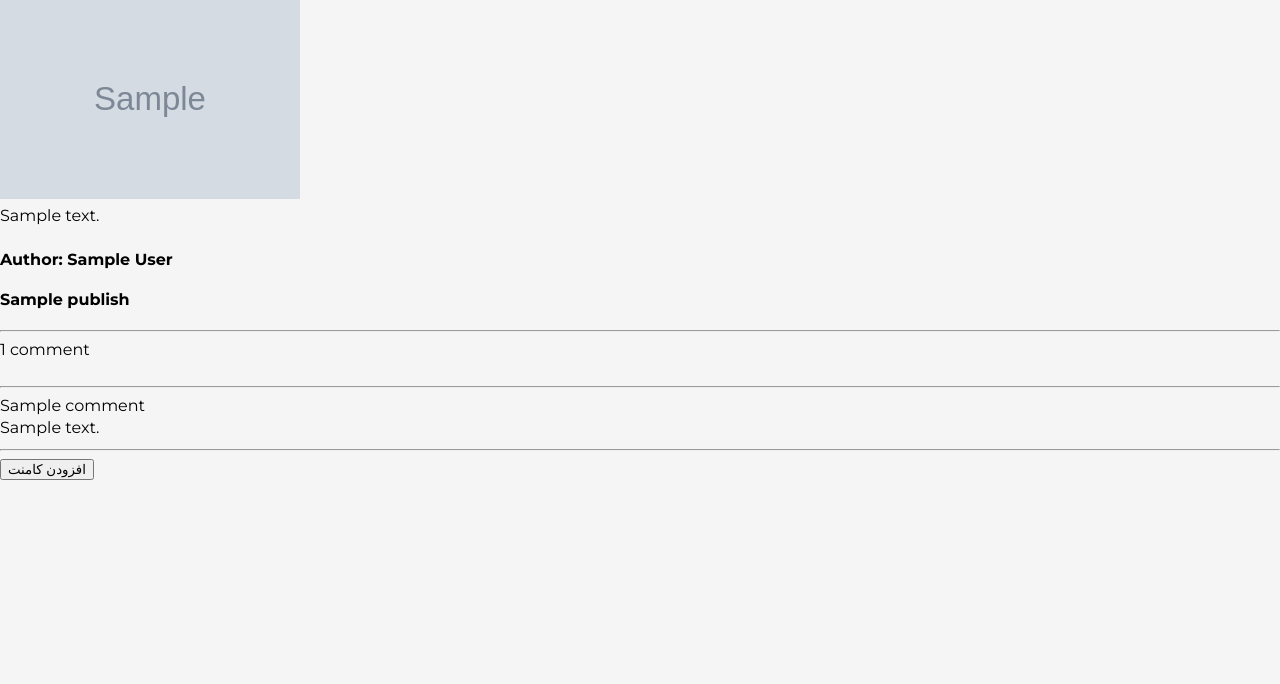
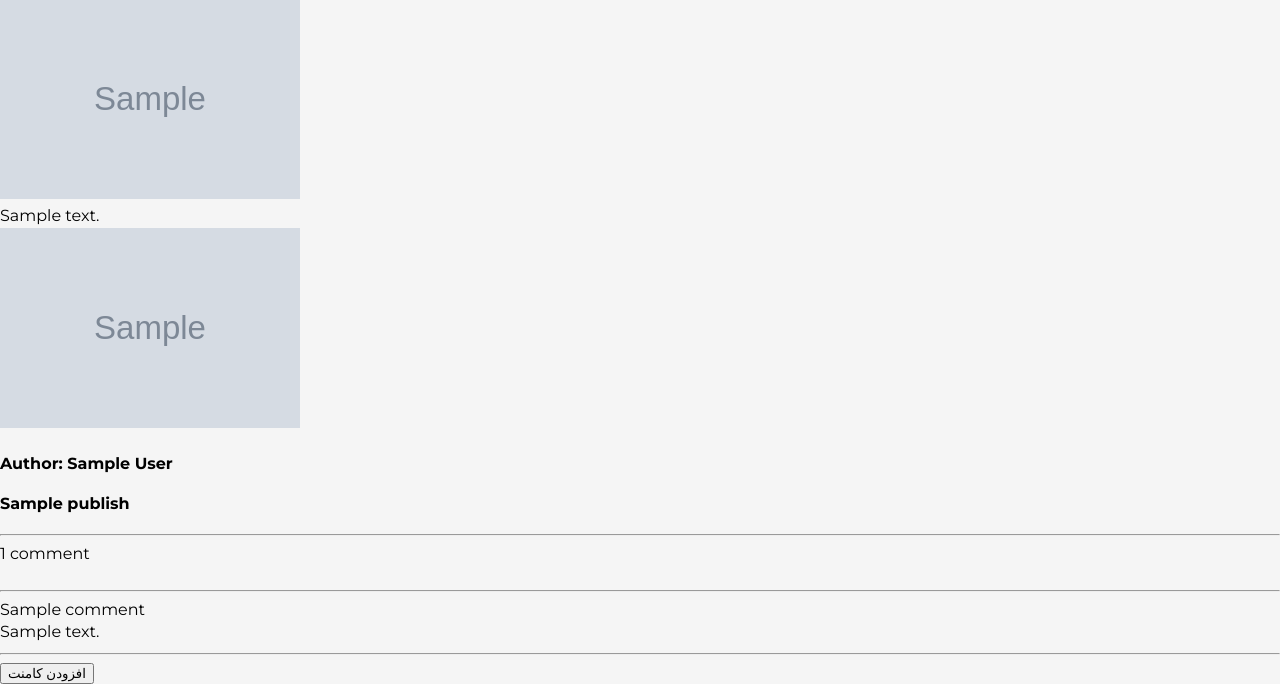
Before and after one commit to mr-mojtaba/Django-Learning, a Django app: template SabzWeb/blog/templates/blog/detail.html in a window 1280 px wide. Shown: the part 203-887 px from the top of the page. Before the commit the page ends 683 px from the top, so only its background shows below. Run offline with Django 5.2, Linux system fonts and the light colour scheme; tables that the repository leaves empty hold one stand-in row (values such as "Sample post"); the template is opened without the code that fills it: values that come from a table or form of the project are taken from there, most other values are stand-ins (such as "Sample title", 1, 10 or a date in 2020); grey boxes marked "Sample" are stand-in pictures; parts of the project's set-up code (start-up, migrations or seed data) failed here and were passed over.

Commit message:
Making changes to display images in different parts of the page.

```diff
--- a/SabzWeb/blog/templates/blog/detail.html
+++ b/SabzWeb/blog/templates/blog/detail.html
@@ -12,13 +12,23 @@
 
     <h2>{{ post.title }}</h2>
 
+    <!--
     <div>
         {% for img in post.images.all %}
             <img width="300px" height="200px" src="{{ img.image_file.url }}" alt="{{ img.title }}">
         {% endfor %}
     </div>
+    -->
+
+    <div>
+        <img width="300px" height="200px" src="{{ post.images.all.0.image_file.url }}" alt="{{ post.images.all.0.title }}">
+    </div>
 
     <p>{{ post.description | censor_text | markdown | linebreaks }}</p>
+
+    <div>
+        <img width="300px" height="200px" src="{{ post.images.all.1.image_file.url }}" alt="{{ post.images.all.1.title }}">
+    </div>
 
     <h4>Author: {{ post.author }}</h4>
 
```
